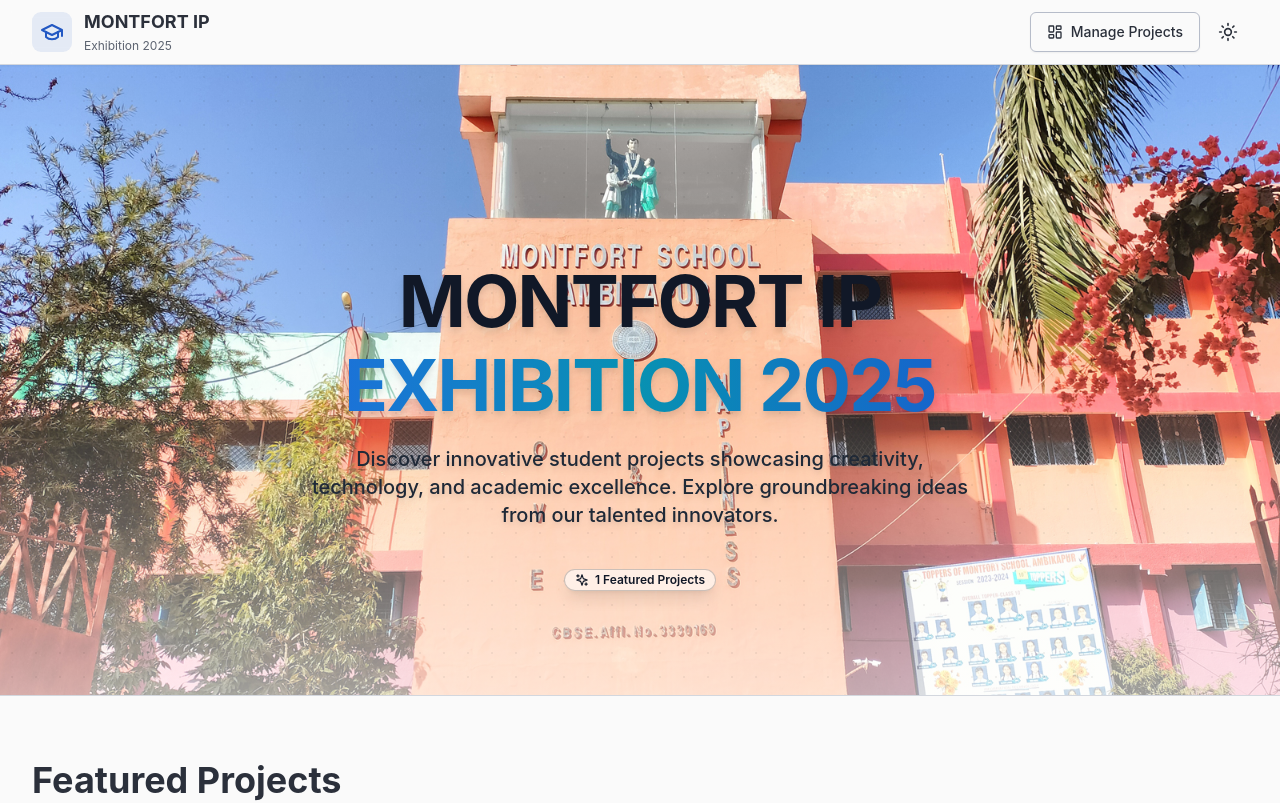
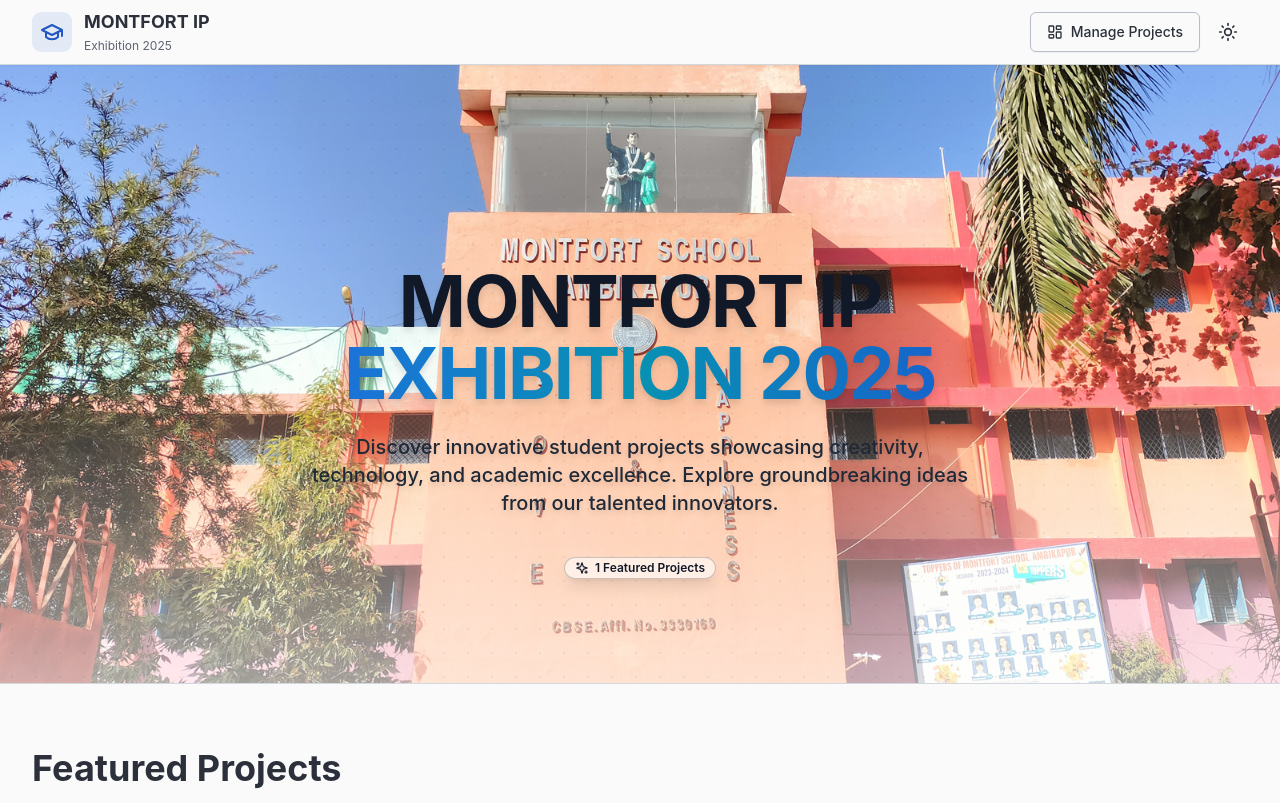
Before and after one commit to Anudeep5847/IP-EXHIBITION, a React (Vite) app: page / in a window 1280 px wide. Shown: the top 803 px of the page. Built offline with nearby package versions, Linux system fonts and the light colour scheme.

Commit message:
Update hero.tsx

```diff
--- a/src/components/hero.tsx
+++ b/src/components/hero.tsx
@@ -52,7 +52,7 @@
           >
             MONTFORT IP
             <span
-              className={`block mt-3 bg-clip-text text-transparent ${
+              className={`block bg-clip-text text-transparent ${
                 isDark
                   ? 'bg-gradient-to-r from-blue-400 via-cyan-400 to-blue-500'
                   : 'bg-gradient-to-r from-blue-600 via-cyan-600 to-blue-700'
```
